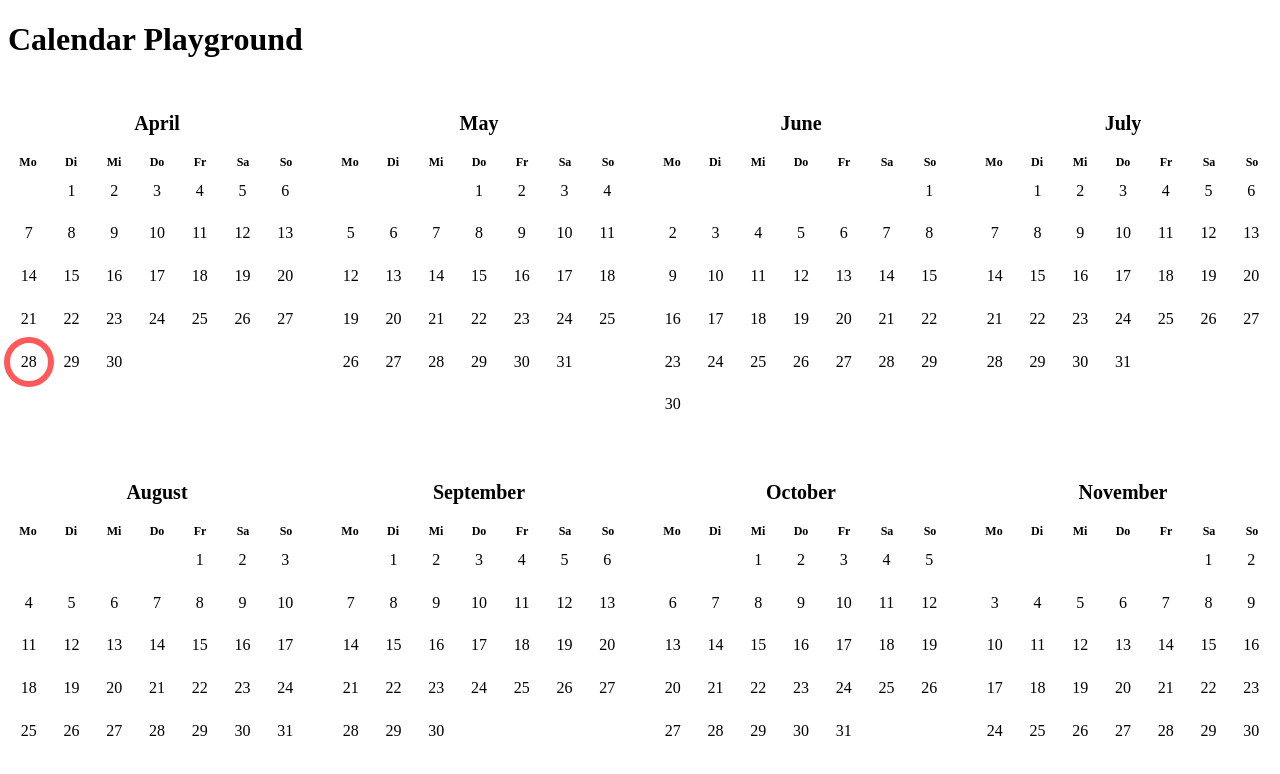
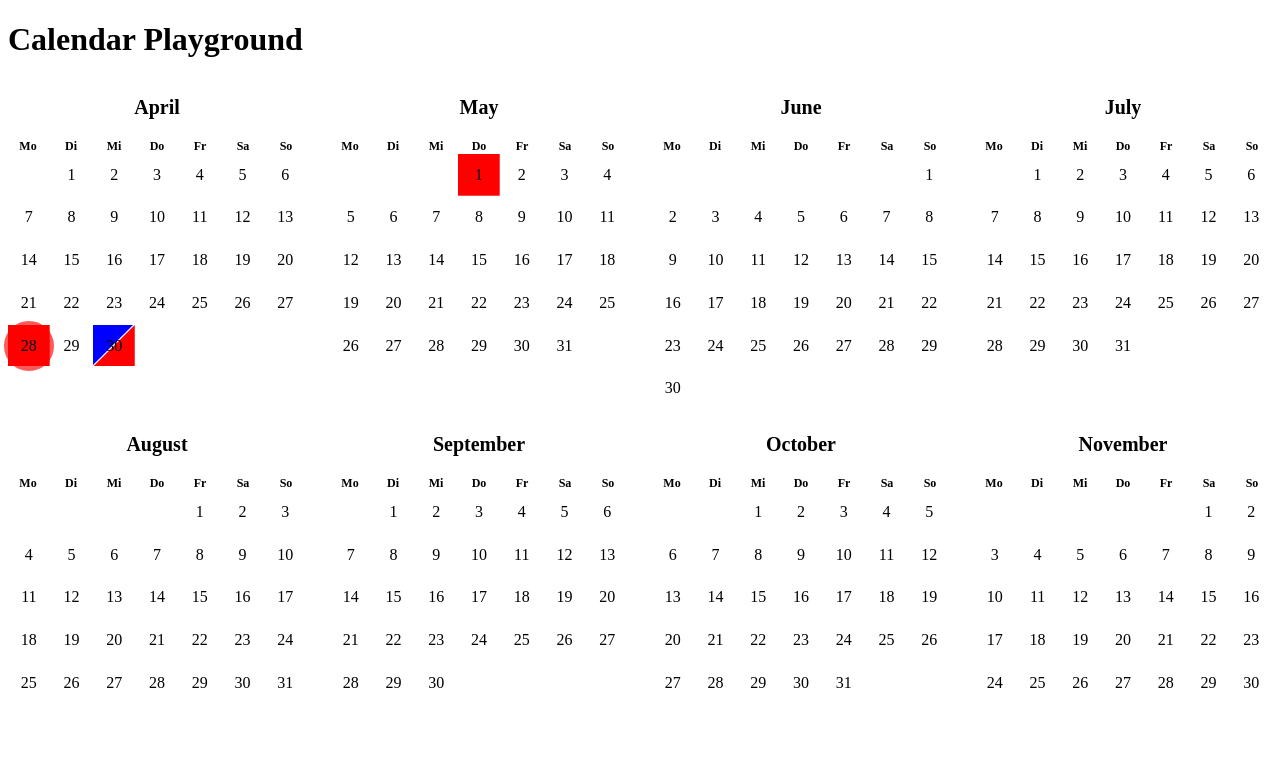
Before and after one commit to heimv-ch/heimv-calendar, a React (Vite) app: page / in a window 1280 px wide. Shown: the top 774 px of the page. Built offline with nearby package versions, Linux system fonts and the light colour scheme.

Commit message:
feat: handle displaying occupancies

```diff
--- a/src/App.tsx
+++ b/src/App.tsx
@@ -1,10 +1,32 @@
+import { addDays, formatISO } from "date-fns";
 import { Calendar } from "./components/Calendar";
 
 function App() {
+	const today = formatISO(new Date(), { representation: "date" });
+	const plus1 = formatISO(addDays(new Date(), 1), { representation: "date" });
+	const plus2 = formatISO(addDays(new Date(), 2), { representation: "date" });
+	const plus3 = formatISO(addDays(new Date(), 3), { representation: "date" });
+	const plus4 = formatISO(addDays(new Date(), 4), { representation: "date" });
+	const plus5 = formatISO(addDays(new Date(), 5), { representation: "date" });
+	const plus6 = formatISO(addDays(new Date(), 6), { representation: "date" });
+	const plus7 = formatISO(addDays(new Date(), 7), { representation: "date" });
+	const plus8 = formatISO(addDays(new Date(), 8), { representation: "date" });
+
 	return (
 		<>
 			<h1>Calendar Playground</h1>
-			<Calendar occupancies={[]} />
+			<Calendar
+				occupancies={
+					new Map([
+						[today, { allDay: { key: "alkdfjlkf", color: "red" } }],
+						[
+							plus2,
+							{ forenoon: { key: "sakjfklösfjsal", color: "blue" }, afternoon: { key: "asldkjfdflk", color: "red" } },
+						],
+						[plus3, { allDay: { key: "alkdfjlkf", color: "red" } }],
+					])
+				}
+			/>
 		</>
 	);
 }
--- a/src/components/Calendar.tsx
+++ b/src/components/Calendar.tsx
@@ -1,15 +1,15 @@
 import { addMonths, eachMonthOfInterval, formatISO } from "date-fns";
-import type { Occupancy } from "../model/occupancy";
+import type { OccupancySlot } from "../model/occupancy";
 import { CalendarMonth } from "./CalendarMonth";
 import { defaults } from "../config";
 
 export type CalendarProps = {
 	currentDate?: Date;
-	occupancies?: Occupancy[];
+	occupancies?: Map<string, OccupancySlot>;
 	visibleMonth?: number;
 };
 
-export function Calendar({ currentDate = new Date(), visibleMonth }: CalendarProps) {
+export function Calendar({ currentDate = new Date(), visibleMonth, occupancies }: CalendarProps) {
 	return (
 		<div className="calendar">
 			<div className="months-calendar">
@@ -19,7 +19,7 @@ export function Calendar({ currentDate = new Date(), visibleMonth }: CalendarPro
 						end: addMonths(currentDate, (visibleMonth ?? defaults.visibleMonths) - 1),
 					}).map((date) => {
 						const dateString = formatISO(date, { representation: "date" });
-						return <CalendarMonth dateString={dateString} key={dateString} />;
+						return <CalendarMonth occupancies={occupancies} dateString={dateString} key={dateString} />;
 					})}
 				</div>
 			</div>
--- a/src/components/CalendarDate.tsx
+++ b/src/components/CalendarDate.tsx
@@ -1,15 +1,70 @@
-import type { PropsWithChildren } from "react";
-import { isSameDay, parseISO } from "date-fns";
+import { getDate, isSameDay, parseISO } from "date-fns";
+import type { Occupancy, OccupancySlot } from "../model/occupancy";
+import { defaults } from "../config";
 
 type CalendarDateProps = {
 	dateString: string;
+	onClick?: (date: Date) => void;
+	href?: string;
+	onClickOccupancy?: (occupancy: Occupancy) => void;
+	occupancySlot?: OccupancySlot;
 };
 
-export function CalendarDate({ dateString, children }: PropsWithChildren<CalendarDateProps>) {
-	const isToday = isSameDay(parseISO(dateString), new Date());
+export function CalendarDate(props: CalendarDateProps) {
+	const {
+		dateString,
+		occupancySlot: { allDay, forenoon, afternoon } = {},
+		href,
+		onClick,
+		onClickOccupancy,
+	} = props;
+
+	const date = parseISO(dateString);
+
+	const isToday = isSameDay(date, new Date());
+
+	const classNames = ["occupancy-calendar-date", "has-occupancies"].filter((className) => className).join(" ");
+
 	return (
-		<time className={`date${isToday ? " today" : ""}`} dateTime={dateString}>
-			{children}
+		<time className={["date", ...(isToday ? ["today"] : [])].join(" ")} dateTime={dateString}>
+			<a className="date-action" href={href} onClick={() => onClick?.(date)}>
+				{getDate(date)}
+			</a>
+			<div className={classNames}>
+				<svg viewBox="0 0 48 48" preserveAspectRatio="xMidYMid meet">
+					<title>Occupancy</title>
+					{allDay ? (
+						<rect
+							onKeyUp={() => onClickOccupancy?.(allDay)}
+							className="occupancy-slot"
+							y="0"
+							x="0"
+							width="48"
+							height="48"
+							fill={allDay.color ?? defaults.color}
+						/>
+					) : (
+						<>
+							{forenoon && (
+								<polygon
+									onKeyUp={() => onClickOccupancy?.(forenoon)}
+									className="occupancy-slot"
+									points="0,0 0,46 46,0"
+									fill={forenoon.color ?? defaults.color}
+								/>
+							)}
+							{afternoon && (
+								<polygon
+									onKeyUp={() => onClickOccupancy?.(afternoon)}
+									className="occupancy-slot"
+									points="48,0 48,48 0,48"
+									fill={afternoon.color ?? defaults.color}
+								/>
+							)}
+						</>
+					)}
+				</svg>
+			</div>
 		</time>
 	);
 }
--- a/src/components/CalendarMonth.tsx
+++ b/src/components/CalendarMonth.tsx
@@ -1,22 +1,20 @@
-import { eachDayOfInterval, endOfMonth, format, formatISO, getDate, getDay, parseISO, startOfMonth } from "date-fns";
+import { eachDayOfInterval, endOfMonth, format, formatISO, getDay, parseISO, startOfMonth } from "date-fns";
 import { CalendarDate } from "./CalendarDate";
+import type { OccupancySlot } from "../model/occupancy";
 
 interface CalendarMonthProps {
 	dateString: string;
+	occupancies?: Map<string, OccupancySlot>;
 }
 
 // Handle localization
 const weekdayShortNames = ["Mo", "Di", "Mi", "Do", "Fr", "Sa", "So"] as const;
 
-export function CalendarMonth({ dateString }: CalendarMonthProps) {
+export function CalendarMonth({ dateString, occupancies }: CalendarMonthProps) {
 	const date = startOfMonth(parseISO(dateString));
 	const monthStartsAfter = (getDay(date) + 6) % 7;
 
-	console.log([...Array(7).keys()]);
-
 	return (
-		<div className="months-calendar">
-			<div className="months">
 		<div className="month">
 			<header>
 				{/* Handle localization */}
@@ -33,14 +31,8 @@ export function CalendarMonth({ dateString }: CalendarMonthProps) {
 				{eachDayOfInterval({ start: date, end: endOfMonth(date) }).map((date) => {
 					const dateString = formatISO(date, { representation: "date" });
 
-							return (
-								<CalendarDate dateString={dateString} key={dateString}>
-									{getDate(date).toString()}
-								</CalendarDate>
-							);
+					return <CalendarDate occupancySlot={occupancies?.get(dateString)} dateString={dateString} key={dateString} />;
 				})}
-					</div>
-				</div>
 			</div>
 		</div>
 	);
--- a/src/config.ts
+++ b/src/config.ts
@@ -1,3 +1,4 @@
 export const defaults = {
     visibleMonths: 8,
+    color: 'red'
 }
--- a/src/index.css
+++ b/src/index.css
@@ -151,6 +151,7 @@
 		}
 
 		.date {
+			position: relative;
 			display: grid;
 			place-content: center;
 			aspect-ratio: 1 / 1;
@@ -199,6 +200,7 @@
 		color: black;
 		position: relative;
 		cursor: pointer;
+		z-index: 2;
 
 		&.highlighted {
 			/* outline: 1px solid $primary;
@@ -225,21 +227,9 @@
 	}
 
 	.occupancy-calendar-date {
-		&:hover svg {
-			opacity: 0.8;
-		}
-
-		.label {
-			display: block;
-			position: absolute;
-			top: 50%;
-			margin-top: -0.5em;
-			line-height: 1em;
-			z-index: 2;
-			width: 100%;
-			text-align: center;
-			opacity: 0.8;
-			cursor: inherit;
+		svg polygon:hover,
+		svg rect:hover {
+			opacity: 0.7;
 		}
 
 		&.has-occupancies .label {
@@ -247,8 +237,10 @@
 		}
 
 		svg {
-			cursor: inherit;
+			cursor: pointer;
 			overflow: clip;
+			position: absolute;
+			inset: 0;
 
 			rect,
 			polygon {
```
Also changed, not shown: src/model/occupancy.ts (+6 -3 lines). Lines whose indentation alone changed are shown as unchanged.
